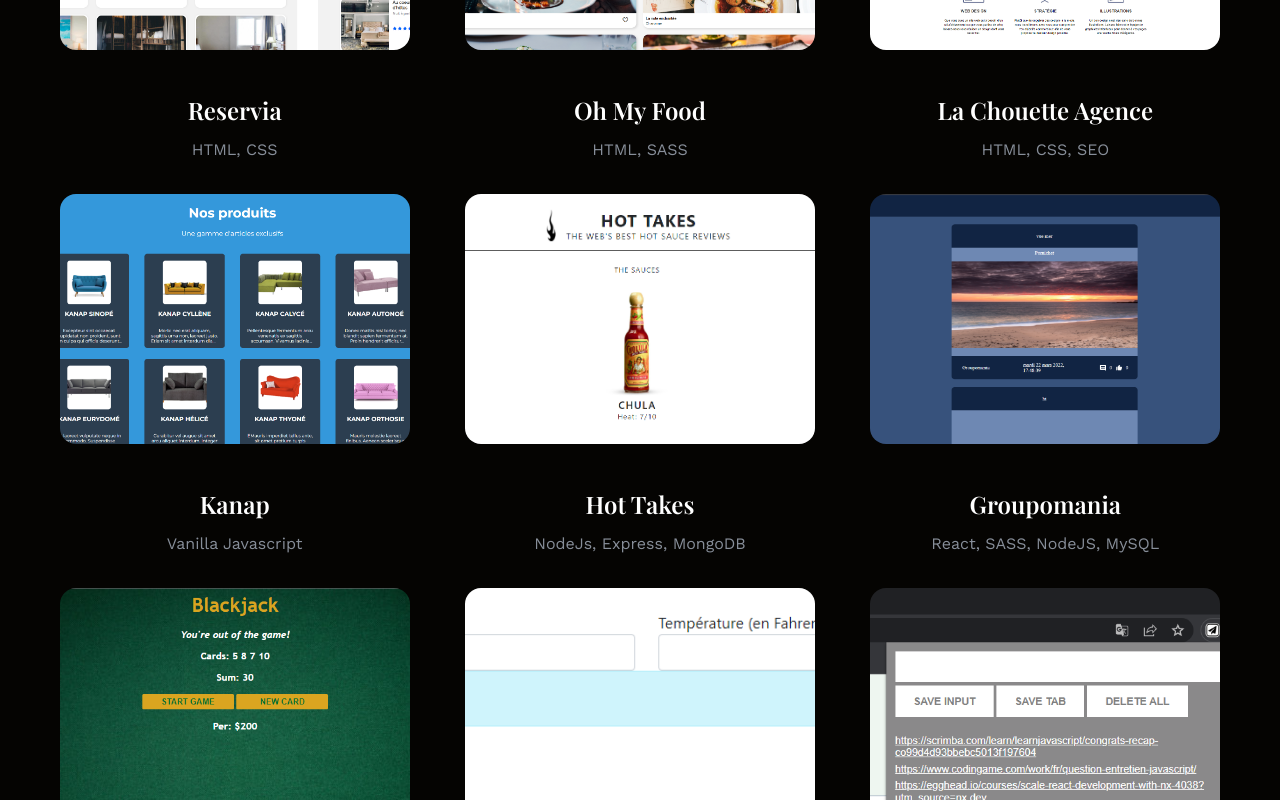
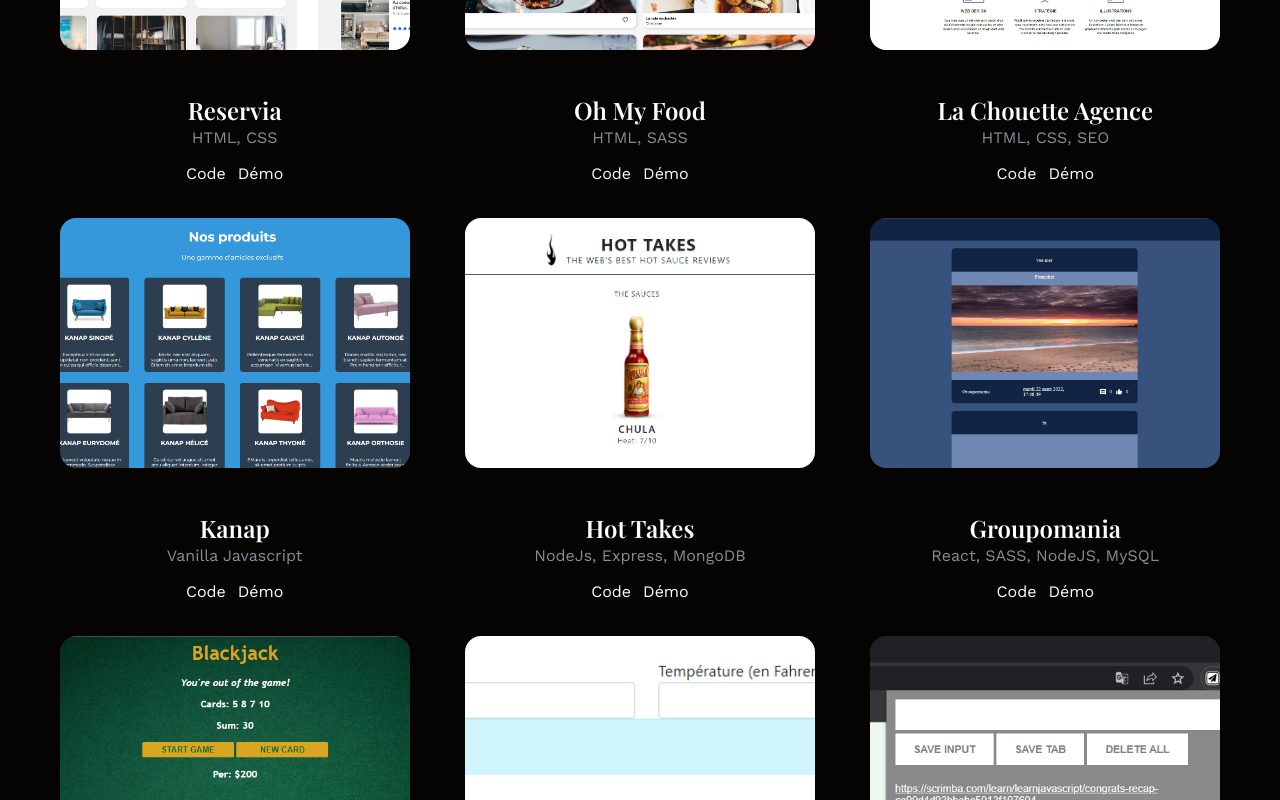
Before and after one commit to wodenp98/Portfolio, a React (Create React App) app: page / in a window 1280 px wide. Shown: the part 1400-2200 px from the top of the page. Built offline with nearby package versions, Linux system fonts and the light colour scheme; a web font is replaced by a local one.

Commit message:
Import du code et des vidéos

```diff
--- a/src/components/Project.js
+++ b/src/components/Project.js
@@ -4,13 +4,17 @@ const Project = ({ item }) => {
   return (
     <div key={item.id} className='flex flex-col items-center text-center'>
       <div className='mb-8'>
-        <img className='rounded-2xl content-div' src={item.image} alt='' />
+         <img className='rounded-2xl content-div' src={item.image} alt='' />
       </div>
       <p className='capitalize text-accent text-sm mb-3'>{item.category}</p>
-      <h3 className='text-2xl font-semibold capitalize mb-3'>{item.name}</h3>
-      <p className='text-base max-w-md'>
+      <h3 className='text-2xl font-semibold capitalize'>{item.name}</h3>
+      <p className='text-base max-w-md mb-3'>
         {item.description}
       </p>
+      <div className='flex items-center space-x-3 text-center'>
+        <a className='text-white hover:text-accent' href={item.href}>Code</a>
+        <a className='text-white hover:text-accent' href={item.video}>Démo</a>
+      </div>
     </div>
   );
 };
--- a/src/data.js
+++ b/src/data.js
@@ -75,6 +75,8 @@ export const projectsData = [
     image: Project1,
     name: 'Reservia',
     description: 'HTML, CSS',
+    href: 'https://github.com/wodenp98/PaulVigneron_2_03092021',
+    video:'https://www.loom.com/share/481c8930ebcc4612b59b5331df50c064'
   },
   {
     id: '2',
```
Also changed, not shown: src/index.css (line endings or trailing spaces).
